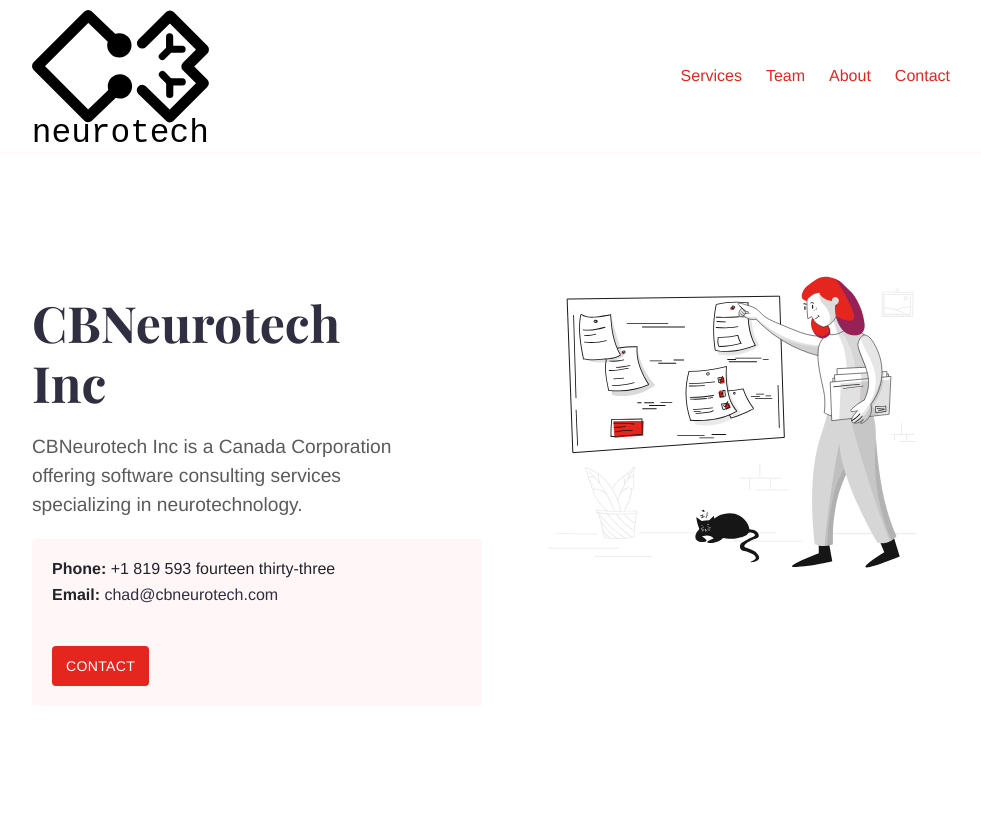
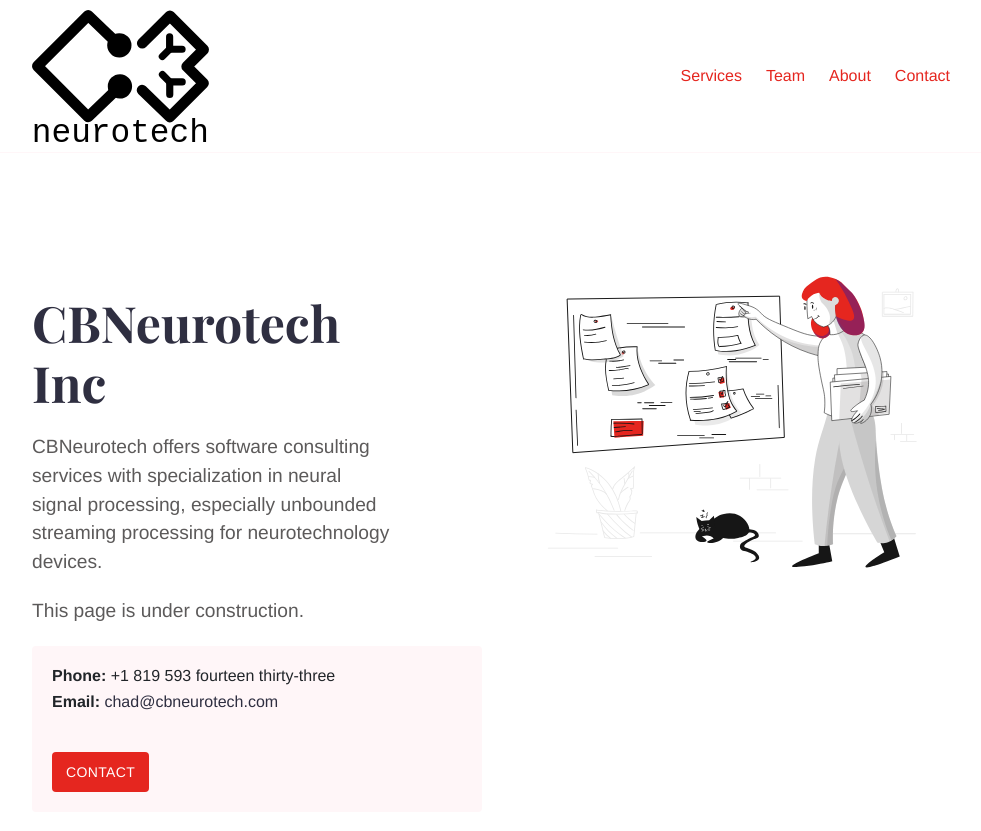
Before and after one commit to CBNeurotech/CBNeurotech.github.io, a Jekyll site: the page built from index.md, in a window 1280 px wide and 900 px high. Shown: the top 831 px of the window, without its empty margins (143-1124 px from the left). Built offline with Jekyll 4.4.1, drawn with Linux system fonts in a browser that asks for light colours.

Commit message:
Small edit to landing page.

```diff
--- a/index.md
+++ b/index.md
@@ -10,4 +10,6 @@ show_call_box: true
 
 # CBNeurotech Inc
 
-CBNeurotech Inc is a Canada Corporation offering software consulting services specializing in neurotechnology.
+CBNeurotech offers software consulting services with specialization in neural signal processing, especially unbounded streaming processing for neurotechnology devices.
+
+This page is under construction.
```
